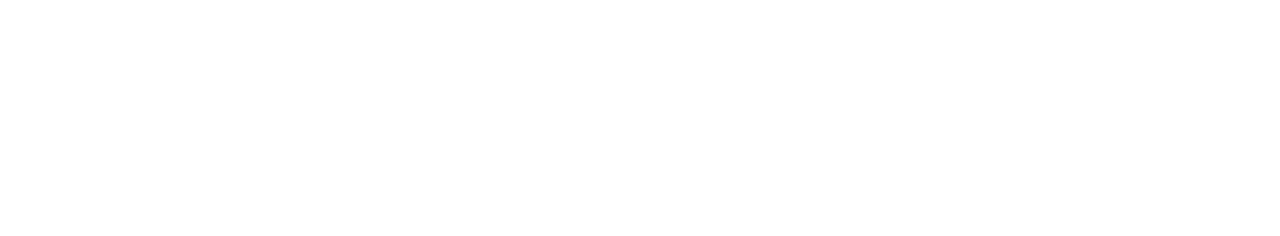
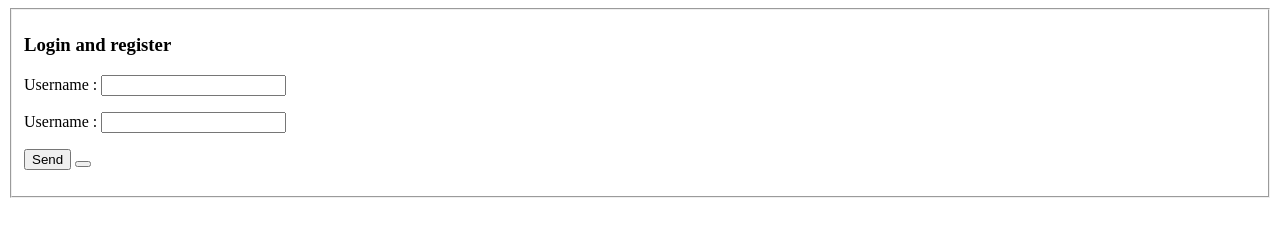
Before and after one commit to M4nxx14bbc0/Es5_AjaxWebApp, a website: page frontend/front.html in a window 1280 px wide. Drawn offline with Linux system fonts and the light colour scheme.

Commit message:
Created esseìntial login page

```diff
--- a/frontend/front.html
+++ b/frontend/front.html
@@ -2,4 +2,12 @@
     <head>
         <title>My login front-end</title>
     </head>
+    <body>
+        <fieldset>
+            <p><h3>Login and register</h3></p>
+            <p>Username : <input type="text" name="usrn" id="usrn"></p>
+            <p>Username : <input type="password" name="usrn" id="usrn"></p>
+            <p><button type="submit" name="login" id="login">Send</button> <button type="submit" name="register" id="register"></button></p>
+        </fieldset>
+    </body>
 </html>
```
